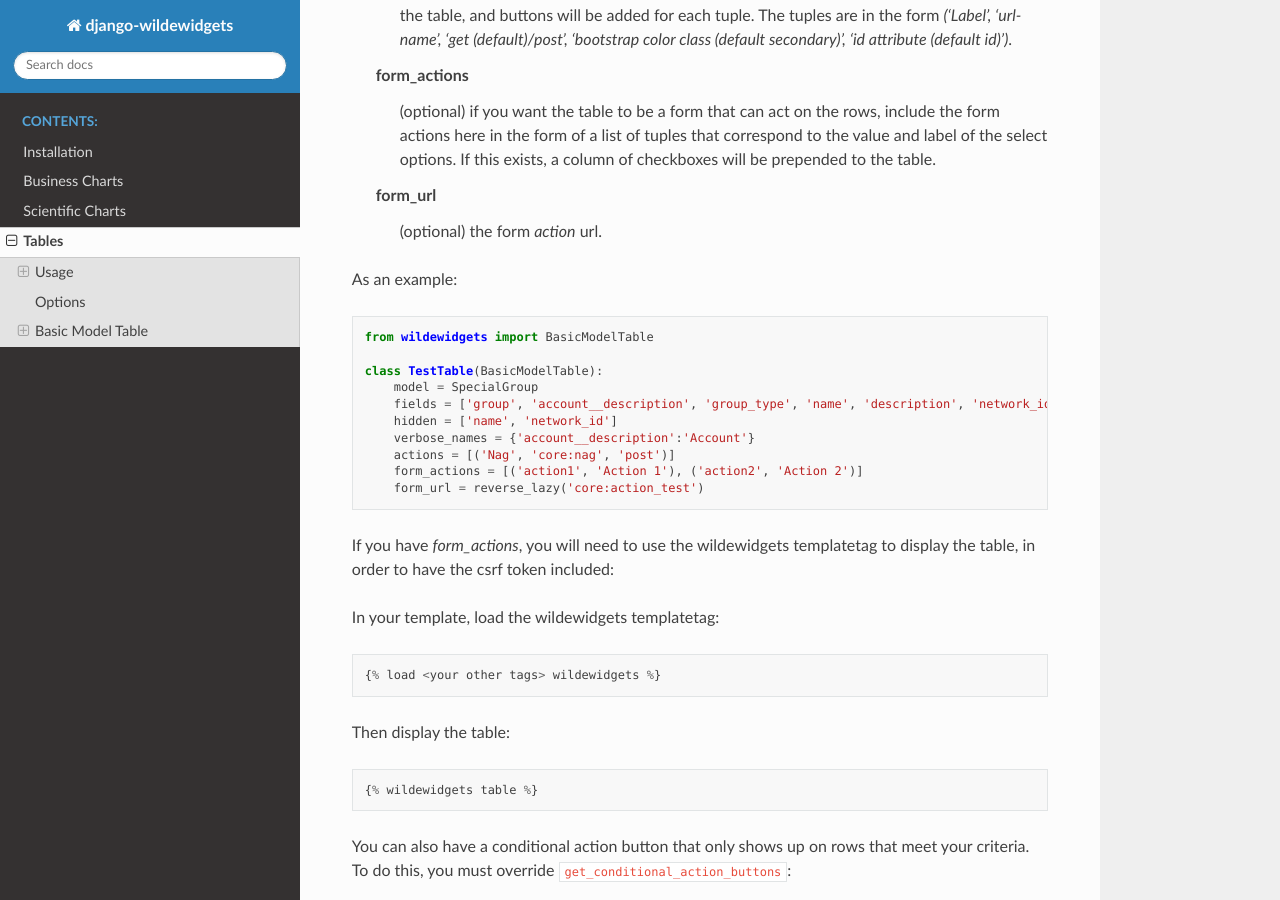
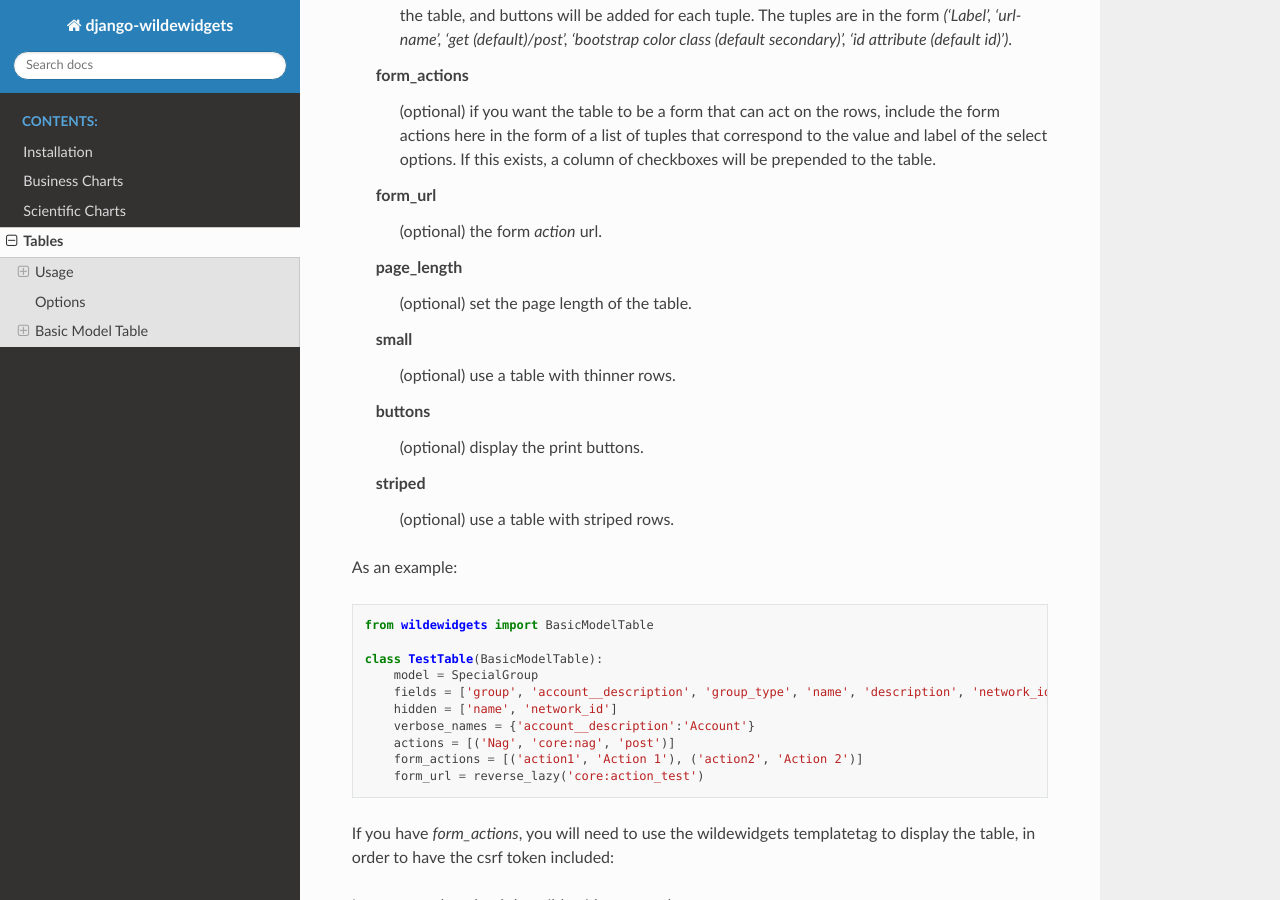
Before and after one commit to caltechads/django-wildewidgets, a Sphinx documentation site: the page built from docs/tables.rst, in a window 1280 px wide and 900 px high, scrolled down 4385 px. Built offline with Sphinx 7.4.7 and the Read the Docs theme 2.0.0, drawn with Linux system fonts in a browser that asks for light colours.

Commit message:
more table display options

```diff
--- a/docs/tables.rst
+++ b/docs/tables.rst
@@ -200,6 +200,18 @@ There are some mandatory options, and some optional ones.
     form_url
         (optional) the form `action` url.
 
+    page_length
+        (optional) set the page length of the table.
+
+    small
+        (optional) use a table with thinner rows.
+
+    buttons
+        (optional) display the print buttons.
+
+    striped
+        (optional) use a table with striped rows.
+
 As an example::
 
         from wildewidgets import BasicModelTable
```
Also changed, not shown: 1 other file.
